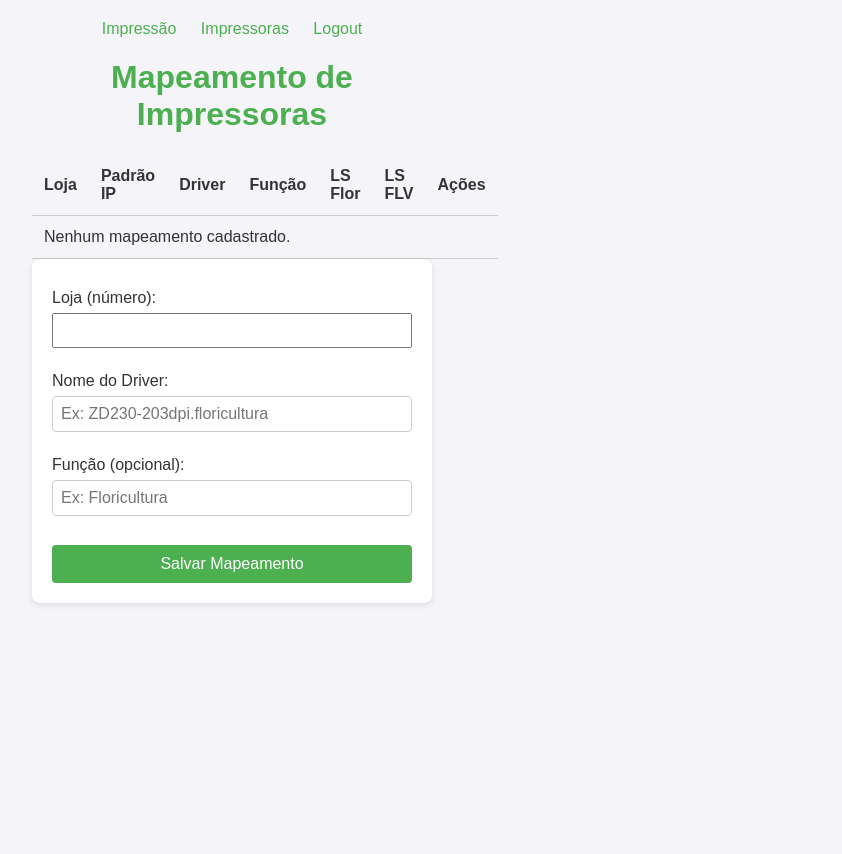
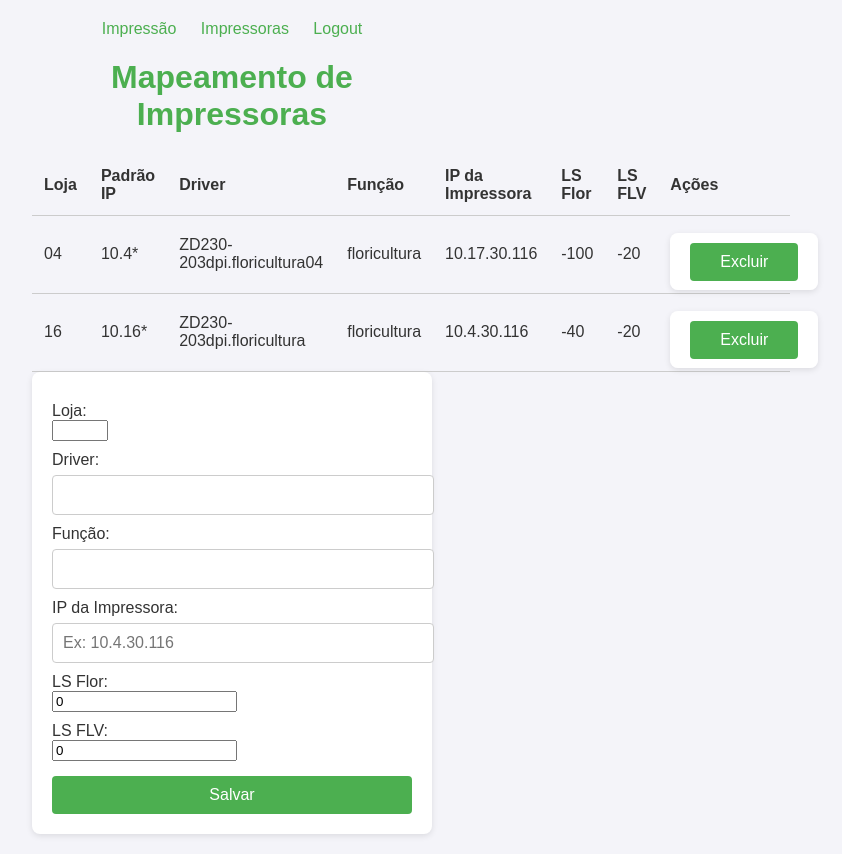
Before and after one commit to Deyvidhalaten/ImpressoraZQ230, a Flask app: page /printers in a window 1280 px wide. Shown: the whole page, without its empty margins (408-1250 px from the left). Before the commit the page ends 605 px from the top, so only its background shows below. Run offline with Flask 3, Linux system fonts and the light colour scheme; parts of the project's set-up code (start-up, migrations or seed data) failed here and were passed over.

Commit message:
feature/mapeamento-loja-ip-1
Convertido arquivos de txt para csv, inserido mapeamento da loja pelo seu IP e corrigido alguns bugs de nao achar a impressora.
Removido IP do ZPL na tela settings, este valor ficou obsoleto co ma adição do banco de dados, todas as informações agora são armazenadas diretamente no banco printers.csv, incluirndo o IP do qual a carga via ZPL deve se referenciar e interpretar de qual loja está solicitando para qual loja e impressora enviar..

```diff
--- a/app.py
+++ b/app.py
@@ -59,27 +59,44 @@ def load_db():
     return db
 
 def load_printer_map():
-    """Lê o printers.csv e retorna lista de mapeamentos."""
     maps = []
     if not os.path.exists(PRINTERS_CSV):
         return maps
-
     with open(PRINTERS_CSV, newline='', encoding='utf-8') as f:
         reader = csv.DictReader(f)
         for row in reader:
             maps.append({
-                'loja':    row.get('loja',''),
-                'pattern': row.get('pattern',''),
-                'driver':  row.get('driver',''),
+                'loja':    row['loja'],
+                'pattern': row['pattern'],
+                'driver':  row['driver'],
                 'funcao':  row.get('funcao',''),
+                'ip':      row.get('ip',''),
                 'ls_flor': int(row.get('ls_flor', 0)),
                 'ls_flv':  int(row.get('ls_flv', 0)),
             })
     return maps
 
 
-# logo após definir BASE_DIR:
 load_printer_map()
+
+def get_mapping_for_ip(client_ip, mappings):
+    """Retorna o mapeamento cuja pattern case com o client_ip."""
+    for m in mappings:
+        prefix = m['pattern'].rstrip('*')
+        if client_ip.startswith(prefix):
+            return m
+    return None
+
+def enviar_para_impressora_ip(zpl: str, ip: str, porta: int = PORTA_IMPRESSORA) -> bool:
+    """Envia diretamente via socket ZPL ao IP/porta informados."""
+    try:
+        with socket.socket(socket.AF_INET, socket.SOCK_STREAM) as s:
+            s.connect((ip, porta))
+            s.sendall(zpl.encode('latin1'))
+        return True
+    except Exception as e:
+        print("Erro ao enviar ZPL por IP:", e)
+        return False
 
 def load_config():
     global IP_IMPRESSORA, LS_FLOR_VALUE, LS_FLV_VALUE
@@ -397,40 +414,53 @@ Y_OFFSET = 50  # fixo vertical
 # --- Rota principal ---
 @app.route("/", methods=["GET","POST"])
 def index():
-    mappings = load_printer_map()            # lê printers.txt
-    client_ip = request.remote_addr          # IP de quem chamou
-    driver_for_request = get_driver_for_ip(client_ip, mappings)
+    # Carrega todos os mapeamentos do CSV
+    mappings = load_printer_map()
+    client_ip = request.remote_addr
+    # Encontra o mapeamento que casa com o IP do cliente
+    mapping = get_mapping_for_ip(client_ip, mappings) or {}
+
+    # Se não achar, cai em defaults
+    driver_for_request = mapping.get('driver') or win32print.GetDefaultPrinter()
+    printer_ip         = mapping.get('printer_ip') or IP_IMPRESSORA
+    ls_flor_mapped     = mapping.get('ls_flor', LS_FLOR_VALUE)
+    ls_flv_mapped      = mapping.get('ls_flv',  LS_FLV_VALUE)
+
     if request.method == "POST":
-        codigo = request.form.get("codigo","").strip()
-        modo   = request.form.get("modo","Floricultura")
-        action = request.form.get("action","print")
+        codigo = request.form.get("codigo", "").strip()
+        modo   = request.form.get("modo",   "Floricultura")
+        action = request.form.get("action", "print")
 
-        # Carregar LS permanentemente
+        # --- Ação de "Enviar Carga" (LS ZPL) ---
         if action == "load":
-            ls = LS_FLOR_VALUE if modo=="Floricultura" else LS_FLV_VALUE
-            disable_reset_and_set_ls(ls_value=ls)
-            flash(f"✅ Carga '{modo}' (LS={ls}) enviada!","success")
+            ls = ls_flor_mapped if modo == "Floricultura" else ls_flv_mapped
+            zpl = f"^XA\n^MD30\n^LS{ls}\n^XZ"
+            ok  = enviar_para_impressora_ip(zpl, printer_ip)
+            if ok:
+                flash(f"✅ Carga '{modo}' (LS={ls}) enviada para {printer_ip}!", "success")
+            else:
+                flash(f"❌ Falha ao enviar carga para {printer_ip}", "error")
             return redirect(url_for("index"))
 
-        # Impressão
+        # --- Ação de "Imprimir" via driver Windows/GDI ---
         if action == "print":
-            # ler/limitar cópias
+            # lê e valida número de cópias
             try:
-                copies = int(request.form.get("copies","1"))
+                copies = int(request.form.get("copies", "1"))
             except ValueError:
                 copies = 1
             copies = max(1, min(copies, 100))
 
             if modo == "FLV":
-                flash("❌ Impressão desabilitada em modo FLV","error")
+                flash("❌ Impressão desabilitada em modo FLV", "error")
                 return redirect(url_for("index"))
 
             if not validou_codigo(codigo):
-                flash("❌ Produto não encontrado","error")
+                flash("❌ Produto não encontrado", "error")
                 return redirect(url_for("index"))
 
-            # tira sufixo "-X" antes da busca
-            chave_base = codigo.split("-",1)[0]
+            # busca no DB
+            chave_base = codigo.split("-", 1)[0]
             if len(chave_base) == 13:
                 rec = DB.get(chave_base)
             else:
@@ -438,31 +468,32 @@ def index():
                     (v for v in DB.values() if v['codprod'].startswith(chave_base)),
                     None
                 )
-
             if not rec:
-                flash("❌ Produto não encontrado","error")
+                flash("❌ Produto não encontrado", "error")
                 return redirect(url_for("index"))
 
-            # geração única dos arquivos
+            # gera imagens
             raw    = gerar_barcode_bwip(rec['ean'])
             single = compose_label(raw, rec['descricao'], rec['codprod'])
-            double = compose_double_label(single)  # imagem com 2 etiquetas lado a lado
+            double = compose_double_label(single)
 
-            xoff = abs(LS_FLOR_VALUE)
+            # escolhe LS para deslocamento
+            ls = ls_flor_mapped if modo == "Floricultura" else ls_flv_mapped
+            xoff = abs(ls)
 
             try:
-                # reenvia LS antes de imprimir
-                disable_reset_and_set_ls(ls_value=xoff)
+                # reaplica LS no driver antes de imprimir
+                disable_reset_and_set_ls(ls_value=ls, printer_name=driver_for_request)
 
-                # imprime 'copies' vezes
+                # imprime as cópias
                 for _ in range(copies):
                     print_image_via_driver(double, xoff, printer_name=driver_for_request)
 
-                flash(f"✅ {copies} cópia(s) impressa(s) com sucesso!", "success")
+                flash(f"✅ {copies} cópia(s) impressa(s) via driver '{driver_for_request}'", "success")
             except Exception as e:
                 flash(f"❌ Erro ao imprimir: {e}", "error")
             finally:
-                # cleanup
+                # limpa arquivos temporários
                 for path in (raw, single, double):
                     if path and os.path.exists(path):
                         os.remove(path)
@@ -470,6 +501,7 @@ def index():
             return redirect(url_for("index"))
 
     return render_template("index.html")
+
 def send_ls_config(modo: str):
     """Envia o ^LS configurado na impressora para preservar a margem."""
     ls = LS_FLOR_VALUE if modo == 'Floricultura' else LS_FLV_VALUE
@@ -492,63 +524,52 @@ def login():
 
 @app.route("/printers", methods=["GET","POST"])
 def printers():
-    # 1) Carrega e ordena os mapeamentos por loja
     mappings = load_printer_map()
-    mappings.sort(key=lambda m: int(m.get('loja', 0)))
+    mappings.sort(key=lambda m: int(m['loja'] or 0))
 
     if request.method == "POST":
-        action = request.form.get("action")
-
-        # ——— Tratamento de EXCLUSÃO ———
-        if action == "delete":
-            pattern_to_delete = request.form.get("pattern")
-            mappings = [m for m in mappings if m["pattern"] != pattern_to_delete]
+        # DELETE
+        if request.form.get("action") == "delete":
+            pattern = request.form["pattern"]
+            mappings = [m for m in mappings if m["pattern"] != pattern]
             save_printer_map(mappings)
-            flash(f"🗑️ Mapeamento '{pattern_to_delete}' excluído com sucesso!", "success")
+            flash("🗑️ Mapeamento excluído!", "success")
             return redirect(url_for("printers"))
 
-        # ——— Tratamento de INCLUSÃO / EDIÇÃO ———
-        loja   = request.form.get('loja', '').strip()
-        driver = request.form.get('driver', '').strip()
-        funcao = request.form.get('funcao', '').strip()
+        # ADD / EDIT
+        loja   = request.form['loja'].strip()
+        driver = request.form['driver'].strip()
+        funcao = request.form.get('funcao','').strip()
+        ip     = request.form['ip'].strip()
+        ls_f   = int(request.form.get('ls_flor', 0))
+        ls_v   = int(request.form.get('ls_flv', 0))
 
-        # validação mínima
-        if not loja.isdigit() or not driver:
-            flash("❌ Loja e driver são obrigatórios", "error")
-            return redirect(url_for('printers'))
-
-        # monta o padrão "10.<loja>*"
         pattern = f"10.{int(loja)}*"
-
-        # tenta atualizar um mapeamento existente
         updated = False
         for m in mappings:
             if m['pattern'] == pattern:
-                m['driver'] = driver
-                m['funcao'] = funcao
+                m.update(driver=driver, funcao=funcao, ip=ip, ls_flor=ls_f, ls_flv=ls_v)
                 updated = True
                 break
-
-        # se não havia, adiciona novo
         if not updated:
             mappings.append({
                 'loja':    loja,
                 'pattern': pattern,
                 'driver':  driver,
-                'funcao':  funcao
+                'funcao':  funcao,
+                'ip':      ip,
+                'ls_flor': ls_f,
+                'ls_flv':  ls_v,
             })
 
-        # persiste e notifica
         save_printer_map(mappings)
-        flash("✅ Mapeamento salvo com sucesso!", "success")
-        return redirect(url_for('printers'))
+        flash("✅ Mapeamento salvo!", "success")
+        return redirect(url_for("printers"))
 
-    # GET: renderiza a página com a lista atualizada
     return render_template("printers.html", mappings=mappings)
 
 def save_printer_map(mappings):
-    """Grava de volta no printers.csv."""
-    fieldnames = ['loja','pattern','driver','funcao','ls_flor','ls_flv']
+    fieldnames = ['loja','pattern','driver','funcao','ip','ls_flor','ls_flv']
     with open(PRINTERS_CSV, 'w', newline='', encoding='utf-8') as f:
         writer = csv.DictWriter(f, fieldnames=fieldnames)
         writer.writeheader()
@@ -558,8 +579,9 @@ def save_printer_map(mappings):
                 'pattern': m['pattern'],
                 'driver':  m['driver'],
                 'funcao':  m.get('funcao',''),
-                'ls_flor': m.get('ls_flor', 0),
-                'ls_flv':  m.get('ls_flv', 0),
+                'ip':      m.get('ip',''),
+                'ls_flor': m.get('ls_flor',0),
+                'ls_flv':  m.get('ls_flv',0),
             })
 
 @app.route("/logout")
@@ -609,4 +631,4 @@ def settings():
 
 if __name__ == "__main__":
     # host='0.0.0.0' faz o Flask aceitar conexões de qualquer IP da sua LAN
-    app.run(host="10.17.30.2", port=8000, debug=False, use_reloader=False)
+    app.run(host="10.4.30.2", port=8000, debug=False, use_reloader=False)
--- a/comandos.txt
+++ b/comandos.txt
@@ -13,7 +13,7 @@ pip install --no-binary :all: waitress
 Fazer Regra firewall para rodar: Regra de entrada Sugestão de nomes:
 TC/IP 8000 FlaskServer Impressora
 
-waitress-serve --listen=10.17.30.2:8000 app:app #Rodar Servidor em LAN
+waitress-serve --listen=10.17.30.2:8000 app:app          #Rodar Servidor em LAN
 python app.py  # Roda Localmente
 
 Temporario
--- a/config.txt
+++ b/config.txt
@@ -1,3 +1,3 @@
 IP_IMPRESSORA=10.17.30.119
-LS_FLOR_VALUE=-120
+LS_FLOR_VALUE=-100
 LS_FLV_VALUE=0
--- /dev/null
+++ b/printers.csv
@@ -0,0 +1,3 @@
+loja,pattern,driver,funcao,ip,ls_flor,ls_flv
+16,10.16*,ZD230-203dpi.floricultura,floricultura,10.4.30.116,-40,-20
+04,10.4*,ZD230-203dpi.floricultura04,floricultura,10.17.30.116,-100,-20
--- a/printers.txt
+++ /dev/null
@@ -1,4 +0,0 @@
-loja,pattern,driver,funcao,ls_flor,ls_flv
-4,10.4*,ZD230-203dpi.floricultura04,floricultura,-20,0
-5,10.5*,ZD230-203dpi.floricultura05,floricultura,-120,-20
-9,10.9*,ZD230-203dpi.floricultura09,floricultura,-20,-10
--- a/templates/printers.html
+++ b/templates/printers.html
@@ -55,13 +55,14 @@
     {% endwith %}
 
     <!-- colgroup para controle de largura -->
-   <table class="map-table">
+  <table>
   <thead>
     <tr>
       <th>Loja</th>
       <th>Padrão IP</th>
       <th>Driver</th>
       <th>Função</th>
+      <th>IP da Impressora</th>
       <th>LS Flor</th>
       <th>LS FLV</th>
       <th>Ações</th>
@@ -74,41 +75,43 @@
       <td>{{ m.pattern }}</td>
       <td>{{ m.driver }}</td>
       <td>{{ m.funcao or '—' }}</td>
+      <td>{{ m.ip or '—' }}</td>
       <td>{{ m.ls_flor }}</td>
       <td>{{ m.ls_flv }}</td>
       <td>
-        <!-- Form de delete -->
-        <form method="POST" style="display:inline"
-              onsubmit="return confirm('Deseja mesmo excluir o mapeamento da loja {{ m.loja }}?');">
+        <form method="POST" style="display:inline">
           <input type="hidden" name="action" value="delete">
           <input type="hidden" name="pattern" value="{{ m.pattern }}">
-          <button type="submit" class="btn-delete">Excluir</button>
+          <button type="submit" onclick="return confirm('Confirma exclusão?')">Excluir</button>
         </form>
       </td>
-    </tr>
-    {% else %}
-    <tr>
-      <td colspan="7" class="no-data">Nenhum mapeamento cadastrado.</td>
     </tr>
     {% endfor %}
   </tbody>
 </table>
 
-    <!-- formulário de inclusão/edição -->
-    <form id="printers-form" method="POST" action="{{ url_for('printers') }}">
-      <label for="loja">Loja (número):</label>
-      <input type="number" id="loja" name="loja" min="1" max="32" required>
+<!-- No formulário de inclusão/edição, adicione campo de IP e LS -->
+<form method="POST">
+  <label>Loja:</label>
+  <input name="loja" type="number" min="1" max="99" required>
 
-      <label for="driver">Nome do Driver:</label>
-      <input type="text" id="driver" name="driver"
-             required placeholder="Ex: ZD230-203dpi.floricultura">
+  <label>Driver:</label>
+  <input name="driver" type="text" required>
 
-      <label for="funcao">Função (opcional):</label>
-      <input type="text" id="funcao" name="funcao"
-             placeholder="Ex: Floricultura">
+  <label>Função:</label>
+  <input name="funcao" type="text">
 
-      <button type="submit">Salvar Mapeamento</button>
-    </form>
+  <label>IP da Impressora:</label>
+  <input name="ip" type="text" placeholder="Ex: 10.4.30.116" required>
+
+  <label>LS Flor:</label>
+  <input name="ls_flor" type="number" value="0" required>
+
+  <label>LS FLV:</label>
+  <input name="ls_flv" type="number" value="0" required>
+
+  <button type="submit">Salvar</button>
+</form>
 
   </div>
 </body>
--- a/templates/settings.html
+++ b/templates/settings.html
@@ -30,8 +30,6 @@
 
     <h1>Configurar Impressora</h1>
     <form method="POST" action="{{ url_for('settings') }}">
-      <label for="ip">Novo IP da Impressora:</label>
-      <input type="text" id="ip" name="ip" value="{{ ip_impressora }}" required>
 
       <label for="ls_flor">LS Manual Floricultura:</label>
       <input type="number" id="ls_flor" name="ls_flor" value="{{ ls_flor }}" required>
```
